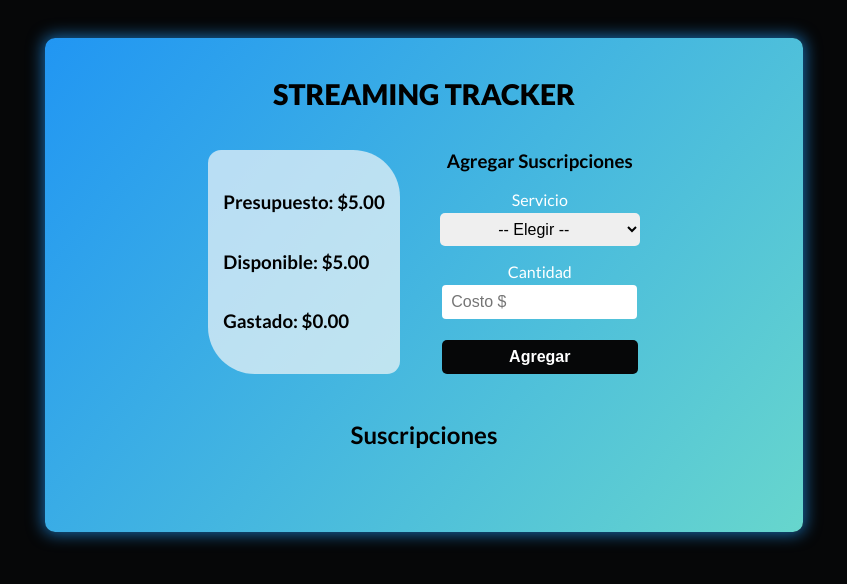
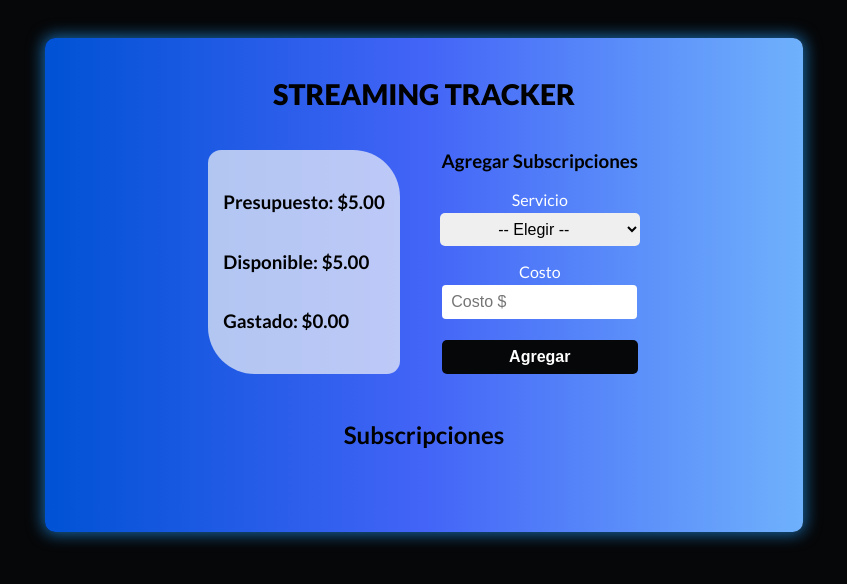
Before and after one commit to KevHLJob/tracker-streaming, a React (Vite) app: page / in a window 1280 px wide. Both pictures are taken after typing "5" into the empty fields and a click on the input "Agregar". Shown: the top 584 px of the page, without its empty margins (216-1063 px from the left). Built offline with nearby package versions, Linux system fonts and the light colour scheme.

Commit message:
update color

```diff
--- a/src/App.css
+++ b/src/App.css
@@ -8,7 +8,7 @@ body{
   width: 60%;
   margin: 0 auto;
   text-align: center;
-  background-image: linear-gradient(130deg, rgb(33, 150, 243), rgb(103, 214, 205));
+  background-image: linear-gradient(to right, #0052d4, #4364f7, #6fb1fc);
   box-shadow: rgb(33 150 243 / 68%) 0px 0px 1rem 2px;
   border-radius: 10px;
   margin-top: 3%;
@@ -160,6 +160,7 @@ p.author a {
   color: #000;
 }
 
+/* mobile device */
 @media screen and (min-width: 340px) and (max-width: 600px){
 input{
   width: 5rem;
--- a/src/components/DisplayItems.jsx
+++ b/src/components/DisplayItems.jsx
@@ -3,7 +3,7 @@ import SingleItem from "./SingleItem";
 const DisplayItems = ({ subs, eliminarItem, editItem }) => {
     return (
         <>
-            <h2>Suscripciones</h2>
+            <h2>Subscripciones</h2>
             {
                 subs.map(item => (
                     <SingleItem
--- a/src/components/FormAddPlatform.jsx
+++ b/src/components/FormAddPlatform.jsx
@@ -55,7 +55,7 @@ const FormAddPlatform = ({ setType,
 
   return (
     <div className="add-subscription">
-      <h3>Agregar Suscripciones</h3>
+      <h3>Agregar Subscripciones</h3>
       <form onSubmit={handleSubs}>
         <p>Servicio</p>
         <select onChange={e => setType(e.target.value)} value={type}>
@@ -67,7 +67,7 @@ const FormAddPlatform = ({ setType,
           <option value="primeVideo">Prime Videos</option>
           <option value="spotify">Spotify</option>
         </select>
-        <p>Cantidad</p>
+        <p>Costo</p>
         <input type="number" placeholder="Costo $" onChange={e => setPrice(e.target.value)} value={price} />
         {editId != "" ? <input type="submit" value="Guardar" />
           : <input type="submit" value="Agregar" />}
```
